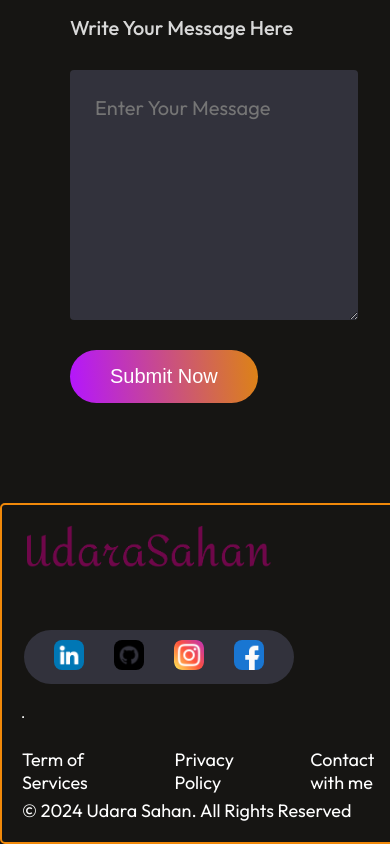
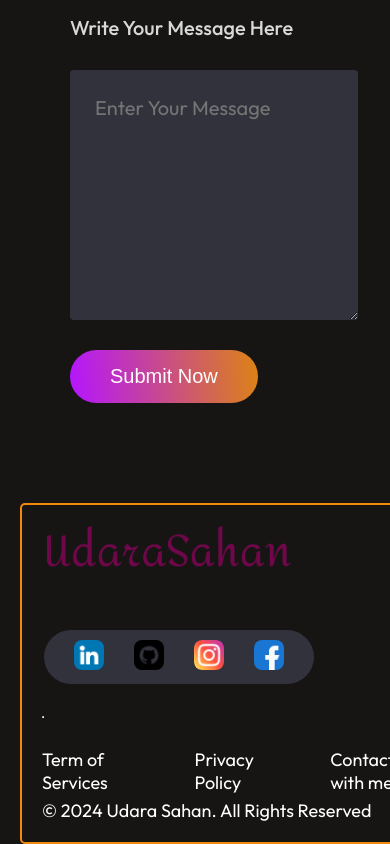
Before and after one commit to udarasahan/portfolio-website, a React (Vite) app: page / in a window 390 px wide. Shown: the part 7254-8098 px from the top of the page. Built offline with nearby package versions, Linux system fonts and the light colour scheme.

Commit message:
footer update 3

```diff
--- a/src/Componants/Footer/Footer.css
+++ b/src/Componants/Footer/Footer.css
@@ -72,7 +72,7 @@
     .footer {
         width: 100%;
         align-items: start;
-        margin-left: auto;
+        margin-left: 20px;
 
     }
     .footer-top {
```
